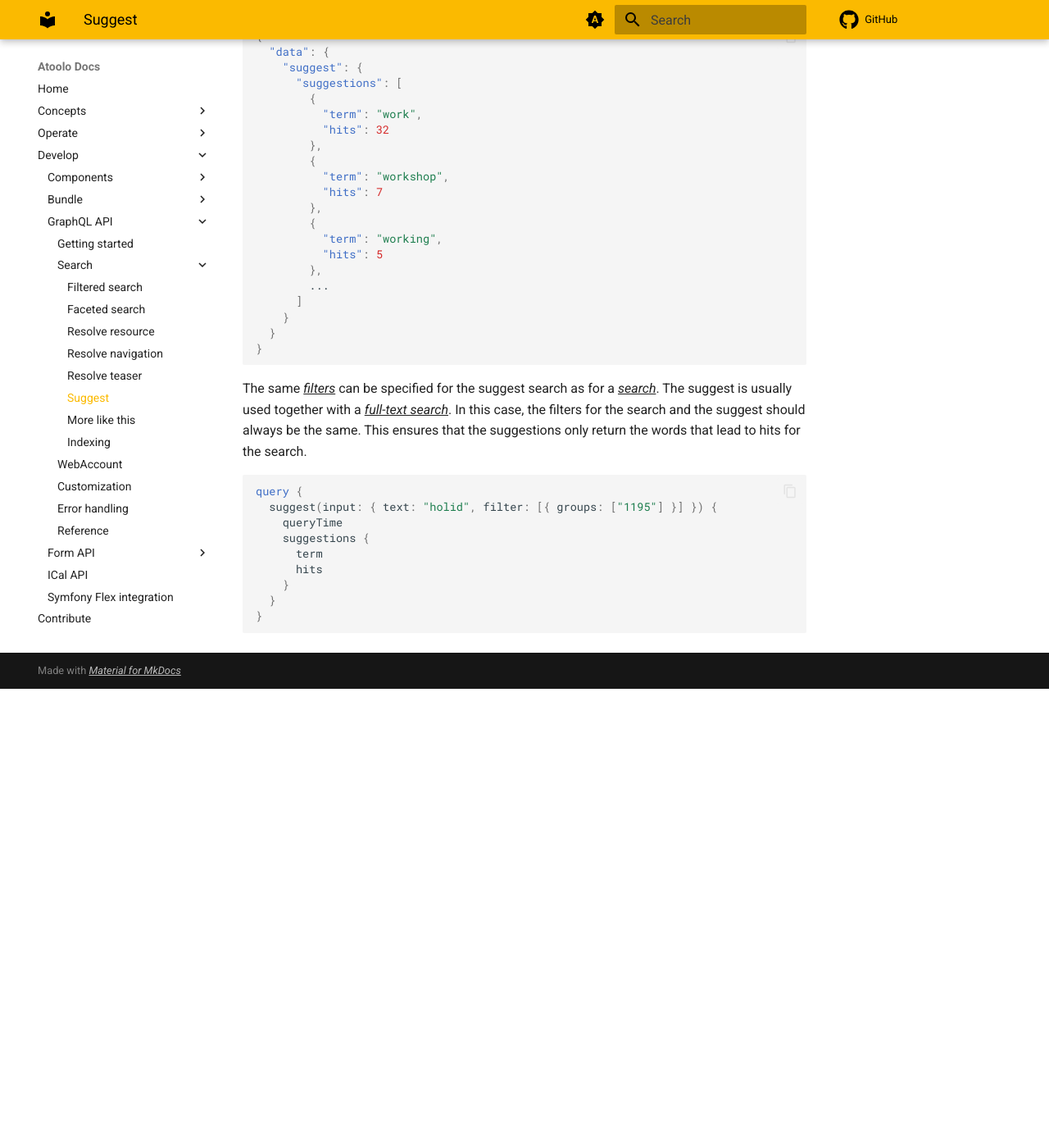
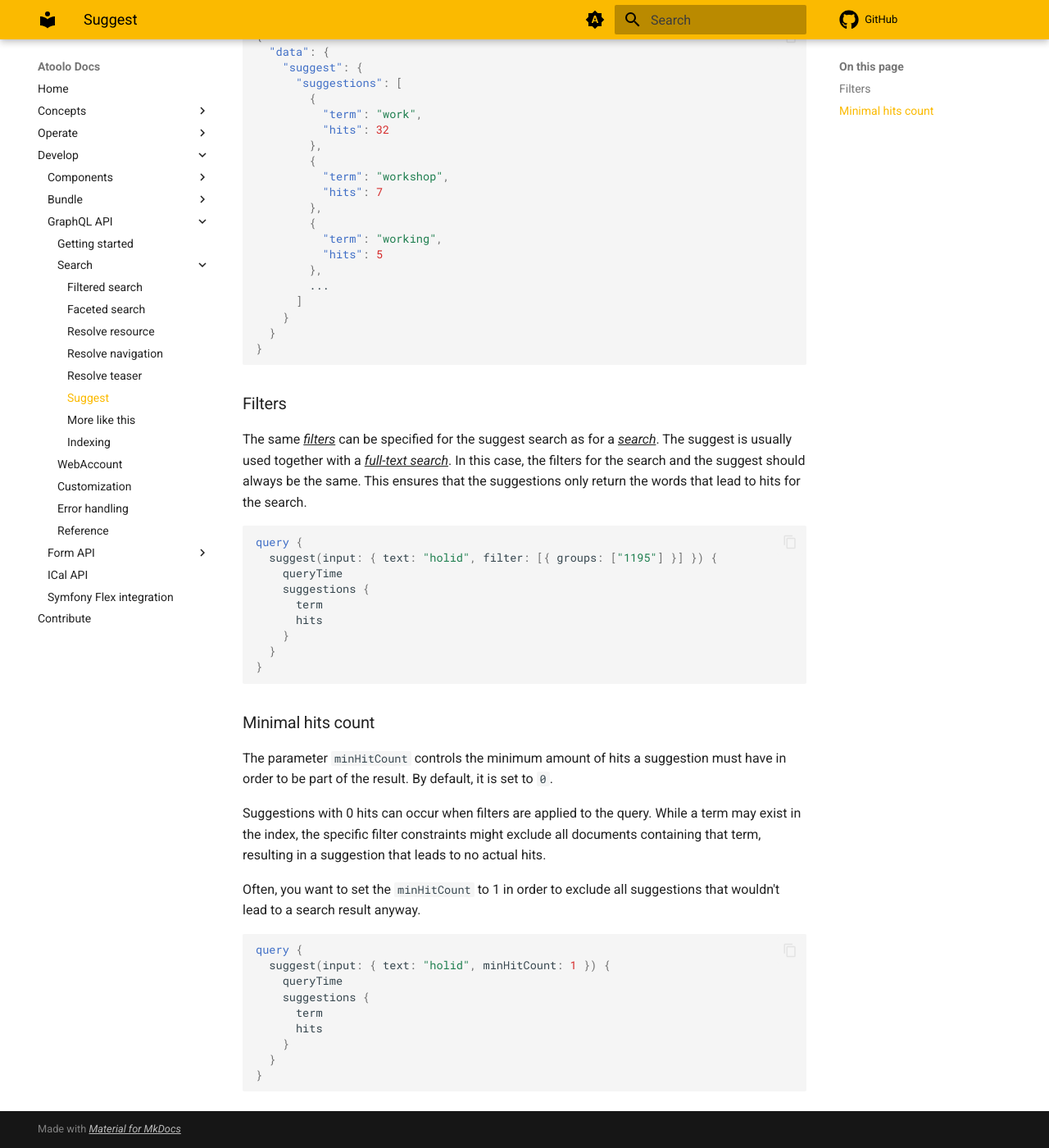
Before and after one commit to sitepark/atoolo-docs, an MkDocs documentation site: the page built from docs/develop/graphql/search/suggest.md, in a window 1280 px wide and 1400 px high, scrolled down 565 px. Shown: the whole window at 82% size. Built offline with MkDocs 1.6.1 and Material for MkDocs 9.7.7, drawn with Linux system fonts in a browser that asks for light colours; comment, search, counter and statistics services are not loaded; before the commit the page ends 1405 px from its top, so only the background shows below that.

Commit message:
feat: added docs for graphql suggest parameter `minHitCount` (#11)

````diff
--- a/docs/develop/graphql/search/suggest.md
+++ b/docs/develop/graphql/search/suggest.md
@@ -42,6 +42,8 @@ The suggestions that would lead to hits are returned as a result. `term` contain
 }
 ```
 
+### Filters
+
 The same [filters](filtered-search.md) can be specified for the suggest search as for a [search](index.md#). The suggest is usually used together with a [full-text search](index.md#full-text-search). In this case, the filters for the search and the suggest should always be the same. This ensures that the suggestions only return the words that lead to hits for the search.
 
 ```graphql
@@ -55,3 +57,24 @@ query {
   }
 }
 ```
+
+### Minimal hits count
+
+The parameter `minHitCount` controls the minimum amount of hits a suggestion must have in order to be part of the result. By default, it is set to `0`.
+
+Suggestions with 0 hits can occur when filters are applied to the query. While a term may exist in the index, the specific filter constraints might exclude
+all documents containing that term, resulting in a suggestion that leads to no actual hits.
+
+Often, you want to set the `minHitCount` to 1 in order to exclude all suggestions that wouldn't lead to a search result anyway.
+
+```graphql
+query {
+  suggest(input: { text: "holid", minHitCount: 1 }) {
+    queryTime
+    suggestions {
+      term
+      hits
+    }
+  }
+}
+```
````
